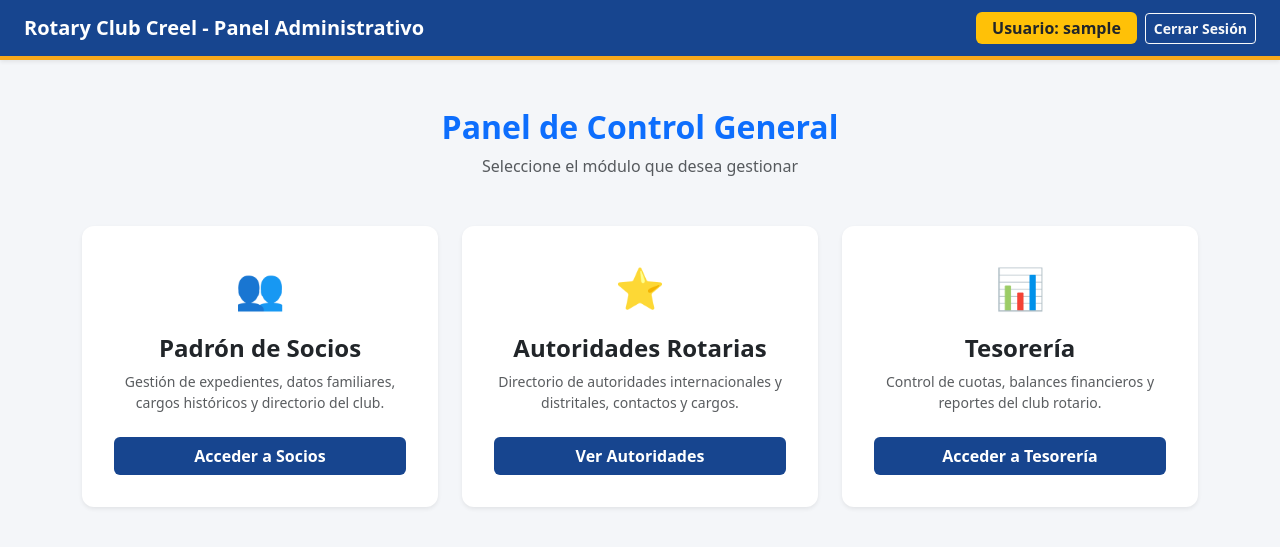
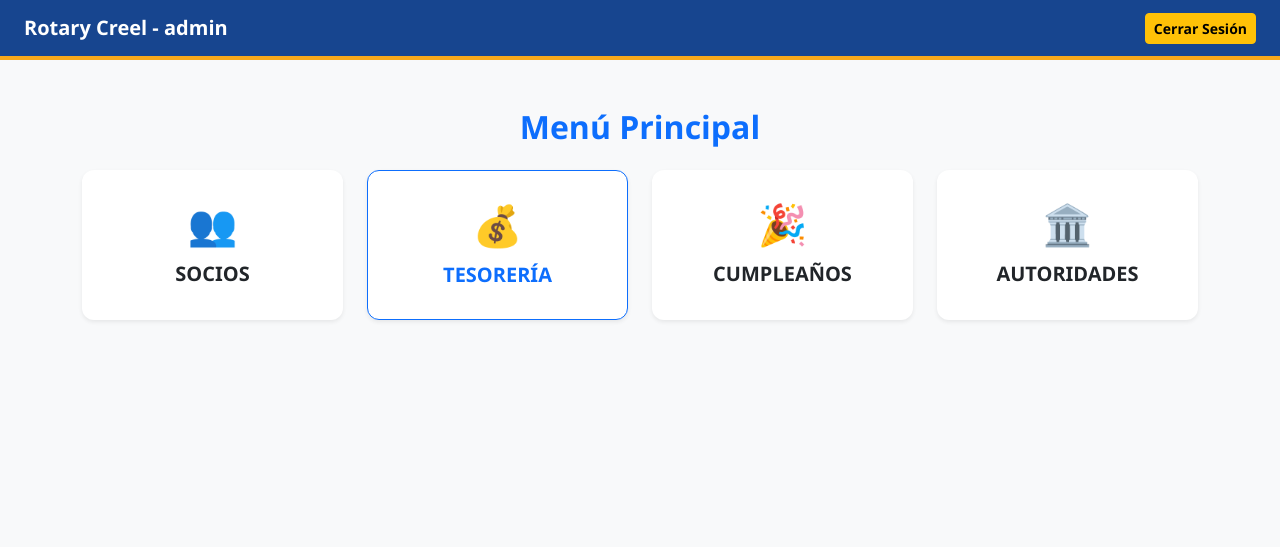
Before and after one commit to Patricio-adm/rotarycreel, a Flask app: page /menu-principal in a window 1280 px wide. Shown: the top 547 px of the page. Run offline with Flask 3, Linux system fonts and the light colour scheme; the visitor is signed in with stand-in values (Sample User, id 1); some libraries are stand-ins or nearby versions.

Commit message:
ACTUALIZACION

```diff
--- a/templates/menu_principal.html
+++ b/templates/menu_principal.html
@@ -3,76 +3,28 @@
 <head>
     <meta charset="UTF-8">
     <meta name="viewport" content="width=device-width, initial-scale=1.0">
-    <title>Menú Principal - Rotary Club Creel</title>
+    <title>Menú - Rotary Club Creel</title>
     <link href="https://cdn.jsdelivr.net/npm/bootstrap@5.3.0/dist/css/bootstrap.min.css" rel="stylesheet">
     <style>
-        body { background-color: #f4f6f9; }
-        .navbar-rotary { background-color: #17458F; border-bottom: 4px solid #F7A81B; }
-        .card-menu { transition: transform 0.2s, box-shadow 0.2s; border: none; border-radius: 12px; }
-        .card-menu:hover { transform: translateY(-5px); box-shadow: 0 10px 20px rgba(0,0,0,0.1); }
-        .btn-rotary { background-color: #17458F; color: white; font-weight: 600; }
-        .btn-rotary:hover { background-color: #0f326b; color: white; }
+        body { background: #f8f9fa; font-family: 'Segoe UI', sans-serif; }
+        .navbar-rotary { background: #17458F; border-bottom: 4px solid #F7A81B; }
+        .card-menu { border-radius: 12px; border: none; transition: .2s; }
+        .card-menu:hover { transform: translateY(-5px); box-shadow: 0 10px 20px rgba(0,0,0,.15); }
     </style>
 </head>
 <body>
-
-    <!-- Barra Superior con botones alineados a la derecha -->
-    <nav class="navbar navbar-dark navbar-rotary px-4 mb-4 shadow-sm py-2">
-        <a class="navbar-brand fw-bold fs-5" href="#">Rotary Club Creel - Panel Administrativo</a>
-        <div class="ms-auto d-flex align-items-center gap-2">
-            <span class="badge bg-warning text-dark px-3 py-2 fs-6">Usuario: {{ session.get('username', 'admin') }}</span>
-            <a href="{{ url_for('logout') }}" class="btn btn-outline-light btn-sm fw-bold">Cerrar Sesión</a>
-        </div>
-    </nav>
-
-    <!-- Contenido del Menú -->
-    <div class="container my-5">
-        <div class="text-center mb-5">
-            <h2 class="fw-bold text-primary">Panel de Control General</h2>
-            <p class="text-muted">Seleccione el módulo que desea gestionar</p>
-        </div>
-
-        <div class="row row-cols-1 row-cols-md-3 g-4 justify-content-center">
-
-            <!-- Módulo de Socios -->
-            <div class="col">
-                <div class="card card-menu h-100 shadow-sm p-3 text-center">
-                    <div class="card-body">
-                        <div class="fs-1 text-primary mb-3">👥</div>
-                        <h4 class="card-title fw-bold">Padrón de Socios</h4>
-                        <p class="card-text small text-muted mb-4">Gestión de expedientes, datos familiares, cargos históricos y directorio del club.</p>
-                        <a href="{{ url_for('gestion_socios') }}" class="btn btn-rotary w-100">Acceder a Socios</a>
-                    </div>
-                </div>
-            </div>
-
-            <!-- Módulo de Autoridades Rotarias -->
-            <div class="col">
-                <div class="card card-menu h-100 shadow-sm p-3 text-center">
-                    <div class="card-body">
-                        <div class="fs-1 text-primary mb-3">⭐</div>
-                        <h4 class="card-title fw-bold">Autoridades Rotarias</h4>
-                        <p class="card-text small text-muted mb-4">Directorio de autoridades internacionales y distritales, contactos y cargos.</p>
-                        <a href="{{ url_for('gestion_autoridades') }}" class="btn btn-rotary w-100">Ver Autoridades</a>
-                    </div>
-                </div>
-            </div>
-
-            <!-- Módulo de Tesorería -->
-            <div class="col">
-                <div class="card card-menu h-100 shadow-sm p-3 text-center">
-                    <div class="card-body">
-                        <div class="fs-1 text-primary mb-3">📊</div>
-                        <h4 class="card-title fw-bold">Tesorería</h4>
-                        <p class="card-text small text-muted mb-4">Control de cuotas, balances financieros y reportes del club rotario.</p>
-                        <a href="{{ url_for('modulo_tesoreria') }}" class="btn btn-rotary w-100">Acceder a Tesorería</a>
-                    </div>
-                </div>
-            </div>
-
-        </div>
+<nav class="navbar navbar-dark navbar-rotary px-4 py-2">
+    <span class="navbar-brand fw-bold">Rotary Creel - {{ session.get('rol','') }}</span>
+    <a href="/logout" class="btn btn-warning btn-sm fw-bold">Cerrar Sesión</a>
+</nav>
+<div class="container my-5">
+    <h2 class="text-center fw-bold text-primary mb-4">Menú Principal</h2>
+    <div class="row justify-content-center g-4">
+        <div class="col-md-3"><a href="/socios" class="text-decoration-none"><div class="card card-menu shadow-sm p-4 text-center h-100"><div class="fs-1">👥</div><h5 class="fw-bold mt-2">SOCIOS</h5></div></a></div>
+        <div class="col-md-3"><a href="/tesoreria" class="text-decoration-none"><div class="card card-menu shadow-sm p-4 text-center h-100 border border-primary"><div class="fs-1">💰</div><h5 class="fw-bold text-primary mt-2">TESORERÍA</h5></div></a></div>
+        <div class="col-md-3"><a href="/cumpleanos-mes" class="text-decoration-none"><div class="card card-menu shadow-sm p-4 text-center h-100"><div class="fs-1">🎉</div><h5 class="fw-bold mt-2">CUMPLEAÑOS</h5></div></a></div>
+        <div class="col-md-3"><a href="/autoridades" class="text-decoration-none"><div class="card card-menu shadow-sm p-4 text-center h-100"><div class="fs-1">🏛️</div><h5 class="fw-bold mt-2">AUTORIDADES</h5></div></a></div>
     </div>
-
-    <script src="https://cdn.jsdelivr.net/npm/bootstrap@5.3.0/dist/js/bootstrap.bundle.min.js"></script>
+</div>
 </body>
 </html>
```
